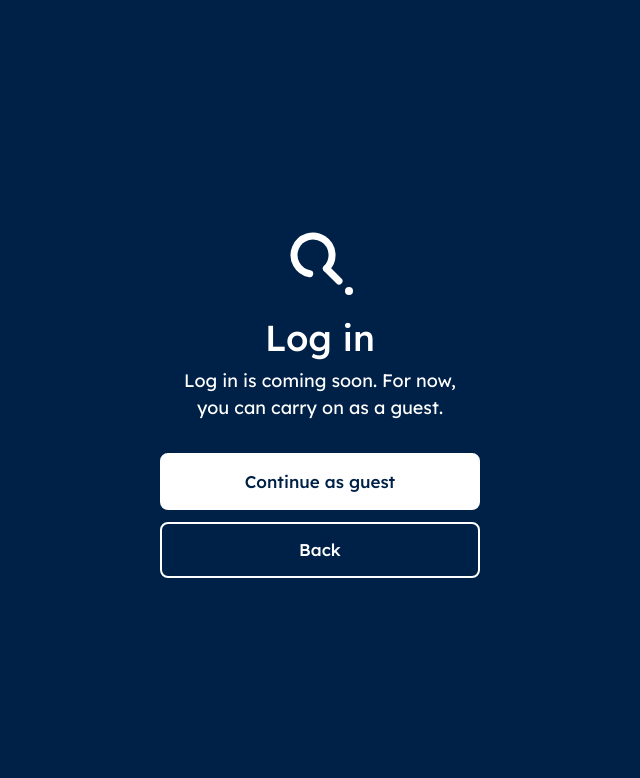
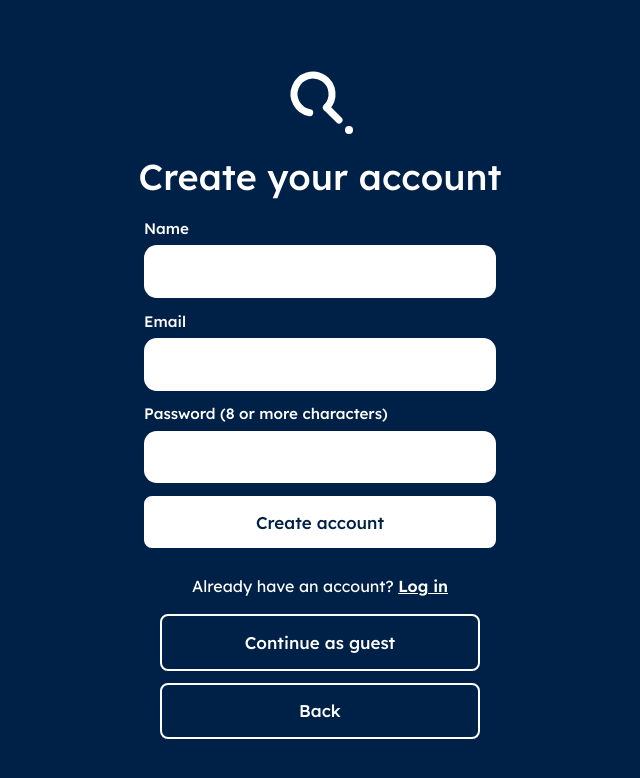
Before and after one commit to nayakanjika/oxhacks, a Flask app: page /login?mode=signup in a window 1280 px wide. Shown: the top 778 px of the page, without its empty margins (320-960 px from the left). Run offline with Flask 3, Linux system fonts and the light colour scheme.

Commit message:
Add login with Tiger Data users

```diff
--- a/app.py
+++ b/app.py
@@ -9,11 +9,16 @@ template name, then create the matching file in the templates/ folder.
 
 import os
 
-from flask import Flask, render_template
+from flask import Flask, redirect, render_template, request, session, url_for
+
+import auth
 
 from api import api  # the /api routes (places, chat, report): see api.py
 
 app = Flask(__name__)
+# Signs the login cookie. Put SECRET_KEY=any-long-random-text in .env (on every server).
+app.secret_key = os.environ.get("SECRET_KEY") or "qrious-dev-secret-change-me"
+app.config.update(SESSION_COOKIE_HTTPONLY=True, SESSION_COOKIE_SAMESITE="Lax")
 app.register_blueprint(api)
 
 
@@ -23,10 +28,28 @@ def index():
     return render_template("index.html")
 
 
-@app.route("/login")
+@app.route("/login", methods=["GET", "POST"])
 def login():
-    """Placeholder. Real login comes later (users will be stored in Tiger Data)."""
-    return render_template("login.html")
+    """Log in or create an account (users live in Tiger Data, see auth.py)."""
+    mode = "signup" if request.values.get("mode") == "signup" else "login"
+    error, email, name = None, "", ""
+    if request.method == "POST":
+        email = request.form.get("email", "")
+        name = request.form.get("name", "")
+        if mode == "signup":
+            user, error = auth.sign_up(name, email, request.form.get("password"))
+        else:
+            user, error = auth.log_in(email, request.form.get("password"))
+        if user:
+            session["user"] = user
+            return redirect(url_for("search"))
+    return render_template("login.html", mode=mode, error=error, email=email, name=name)
+
+
+@app.route("/logout")
+def logout():
+    session.pop("user", None)
+    return redirect(url_for("index"))
 
 
 @app.route("/search")
--- /dev/null
+++ b/auth.py
@@ -0,0 +1,94 @@
+"""Q-rious accounts: sign up, log in, using Muhammed's `users` table in Tiger Data.
+
+Passwords are never stored as plain text. They are scrambled (hashed) with
+Werkzeug before they go into the `password_hash` column.
+
+Everything here fails politely: if the database or the column isn't ready,
+the functions return a friendly message instead of crashing the site.
+"""
+
+from werkzeug.security import check_password_hash, generate_password_hash
+
+import places_data
+
+NOT_READY = "Accounts aren't switched on yet. You can carry on as a guest."
+
+
+def _clean_email(email):
+    return str(email or "").strip().lower()
+
+
+def _message_for(error):
+    text = str(error).lower()
+    if "password_hash" in text:
+        return NOT_READY
+    return "Something went wrong talking to the database. Please try again, or carry on as a guest."
+
+
+def sign_up(name, email, password):
+    """Returns (user_dict, None) or (None, friendly_error)."""
+    name = str(name or "").strip()[:60]
+    email = _clean_email(email)
+    password = str(password or "")
+    if not name:
+        return None, "Please enter your name."
+    if "@" not in email or "." not in email.split("@")[-1]:
+        return None, "Please enter a valid email address."
+    if len(password) < 8:
+        return None, "Your password needs at least 8 characters."
+    if not places_data.db_configured():
+        return None, NOT_READY
+
+    pw_hash = generate_password_hash(password, method="pbkdf2:sha256")
+    conn = None
+    try:
+        conn = places_data._connect()
+        with conn, conn.cursor() as cur:
+            cur.execute("SELECT 1 FROM users WHERE lower(email) = %s", (email,))
+            if cur.fetchone():
+                return None, "There is already an account with that email. Try logging in."
+            try:
+                cur.execute(
+                    "INSERT INTO users (email, name, password_hash, created_at) "
+                    "VALUES (%s, %s, %s, now()) RETURNING id",
+                    (email, name, pw_hash))
+            except Exception as e:
+                if "null value in column \"id\"" not in str(e):
+                    raise
+                conn.rollback()
+                cur.execute(
+                    "INSERT INTO users (id, email, name, password_hash, created_at) "
+                    "SELECT coalesce(max(id), 0) + 1, %s, %s, %s, now() FROM users RETURNING id",
+                    (email, name, pw_hash))
+            uid = cur.fetchone()[0]
+        return {"id": str(uid), "name": name, "email": email}, None
+    except Exception as e:  # noqa: BLE001 - we want to show a friendly message
+        return None, _message_for(e)
+    finally:
+        if conn is not None:
+            conn.close()
+
+
+def log_in(email, password):
+    """Returns (user_dict, None) or (None, friendly_error)."""
+    email = _clean_email(email)
+    password = str(password or "")
+    if not email or not password:
+        return None, "Please enter your email and password."
+    if not places_data.db_configured():
+        return None, NOT_READY
+
+    conn = None
+    try:
+        conn = places_data._connect()
+        with conn, conn.cursor() as cur:
+            cur.execute("SELECT id, name, email, password_hash FROM users WHERE lower(email) = %s", (email,))
+            row = cur.fetchone()
+        if not row or not row[3] or not check_password_hash(row[3], password):
+            return None, "That email and password don't match."
+        return {"id": str(row[0]), "name": row[1] or "there", "email": row[2]}, None
+    except Exception as e:  # noqa: BLE001
+        return None, _message_for(e)
+    finally:
+        if conn is not None:
+            conn.close()
--- a/templates/login.html
+++ b/templates/login.html
@@ -1,22 +1,53 @@
 {% extends "base.html" %}
 
-{% block title %}Log in | Q-rious{% endblock %}
+{% block title %}{{ "Create account" if mode == "signup" else "Log in" }} | Q-rious{% endblock %}
 {% block body_class %}landing{% endblock %}
+
+{% block head %}
+<style>
+  .auth-form { width: 100%; max-width: 22rem; display: flex; flex-direction: column; gap: .8rem; text-align: left; margin: 1rem auto; }
+  .auth-form label { font-weight: 500; font-size: .95rem; display: flex; flex-direction: column; gap: .3rem; }
+  .auth-form input { font: inherit; padding: .8rem 1rem; border-radius: .8rem; border: 2px solid transparent; background: #fff; color: #1a1a1a; min-height: 2.8rem; }
+  .auth-form input:focus { outline: 3px solid #fff; outline-offset: 2px; }
+  .auth-error { background: #fff; color: #8a1c1c; padding: .7rem 1rem; border-radius: .8rem; max-width: 22rem; margin: .5rem auto; font-weight: 500; }
+  .auth-switch { margin-top: .6rem; }
+  .auth-switch a { color: inherit; font-weight: 600; }
+</style>
+{% endblock %}
 
 {% block content %}
 <section class="landing-content">
   <a href="{{ url_for('index') }}" aria-label="Back to the Q-rious home page">
     <img class="logo logo-small" src="{{ url_for('static', filename='logo-white.svg') }}" alt="Q-rious logo">
   </a>
-  <h1>Log in</h1>
-  <p class="tagline">Log in is coming soon. For now, you can carry on as a guest.</p>
+  <h1>{{ "Create your account" if mode == "signup" else "Log in" }}</h1>
 
-  {# LATER: replace this placeholder with the real login form.
-     Users will be stored in a Tiger Data table, with hashed passwords
-     (never plain text). #}
+  {% if error %}<p class="auth-error" role="alert">{{ error }}</p>{% endif %}
+
+  <form class="auth-form" method="post" action="{{ url_for('login') }}">
+    <input type="hidden" name="mode" value="{{ mode }}">
+    {% if mode == "signup" %}
+    <label>Name
+      <input type="text" name="name" value="{{ name }}" autocomplete="name" required>
+    </label>
+    {% endif %}
+    <label>Email
+      <input type="email" name="email" value="{{ email }}" autocomplete="email" required>
+    </label>
+    <label>Password{% if mode == "signup" %} (8 or more characters){% endif %}
+      <input type="password" name="password" minlength="{{ 8 if mode == 'signup' else 1 }}"
+             autocomplete="{{ 'new-password' if mode == 'signup' else 'current-password' }}" required>
+    </label>
+    <button class="btn btn-primary" type="submit">{{ "Create account" if mode == "signup" else "Log in" }}</button>
+  </form>
+
+  <p class="auth-switch">
+    {% if mode == "signup" %}Already have an account? <a href="{{ url_for('login') }}">Log in</a>
+    {% else %}New here? <a href="{{ url_for('login', mode='signup') }}">Create an account</a>{% endif %}
+  </p>
 
   <div class="buttons">
-    <a class="btn btn-primary" href="{{ url_for('search') }}">Continue as guest</a>
+    <a class="btn btn-outline" href="{{ url_for('search') }}">Continue as guest</a>
     <a class="btn btn-outline" href="{{ url_for('index') }}">Back</a>
   </div>
 </section>
```
Also changed, not shown: api.py (+7 -1 lines), static/ui.js (+11 -2 lines).
